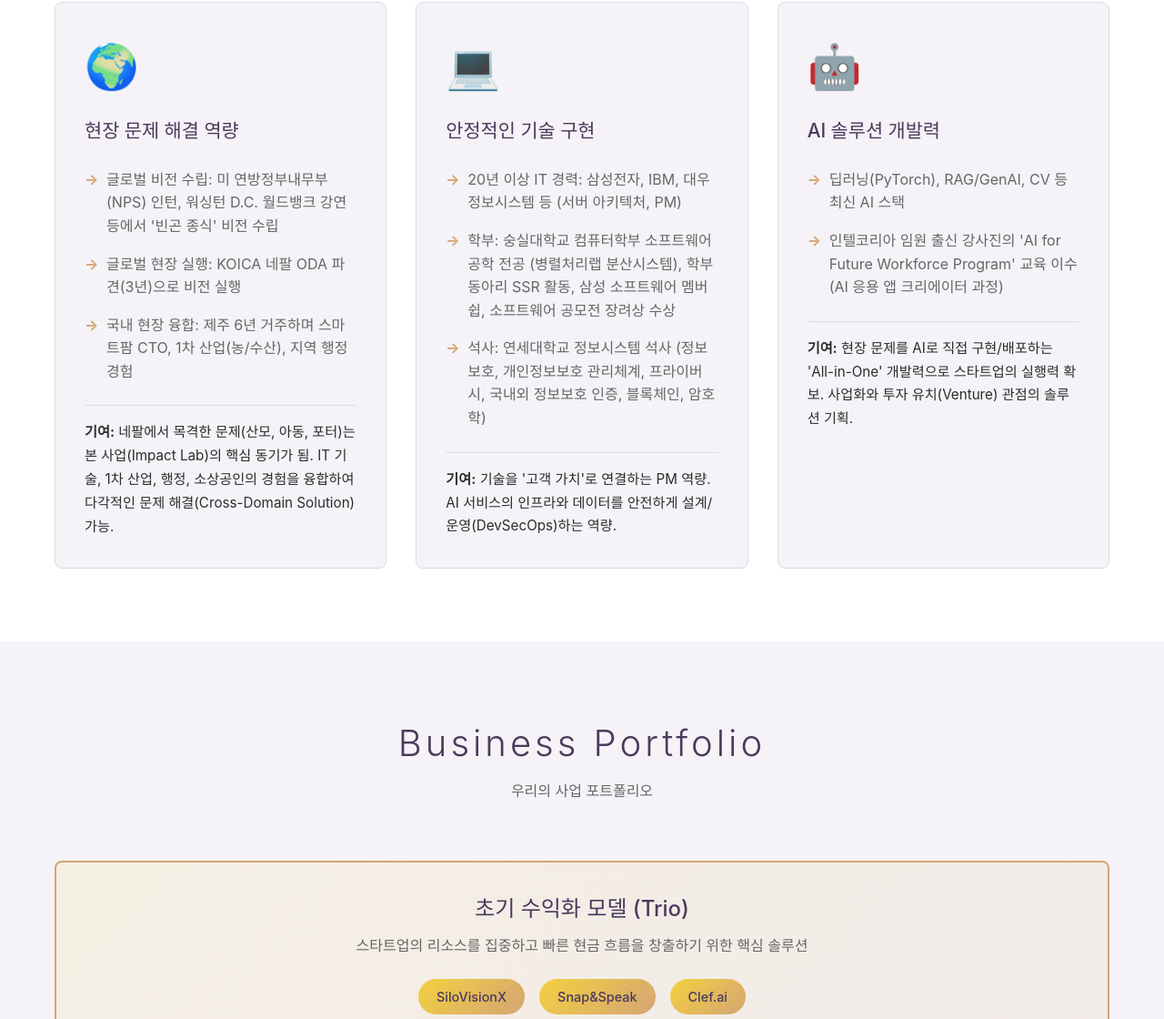
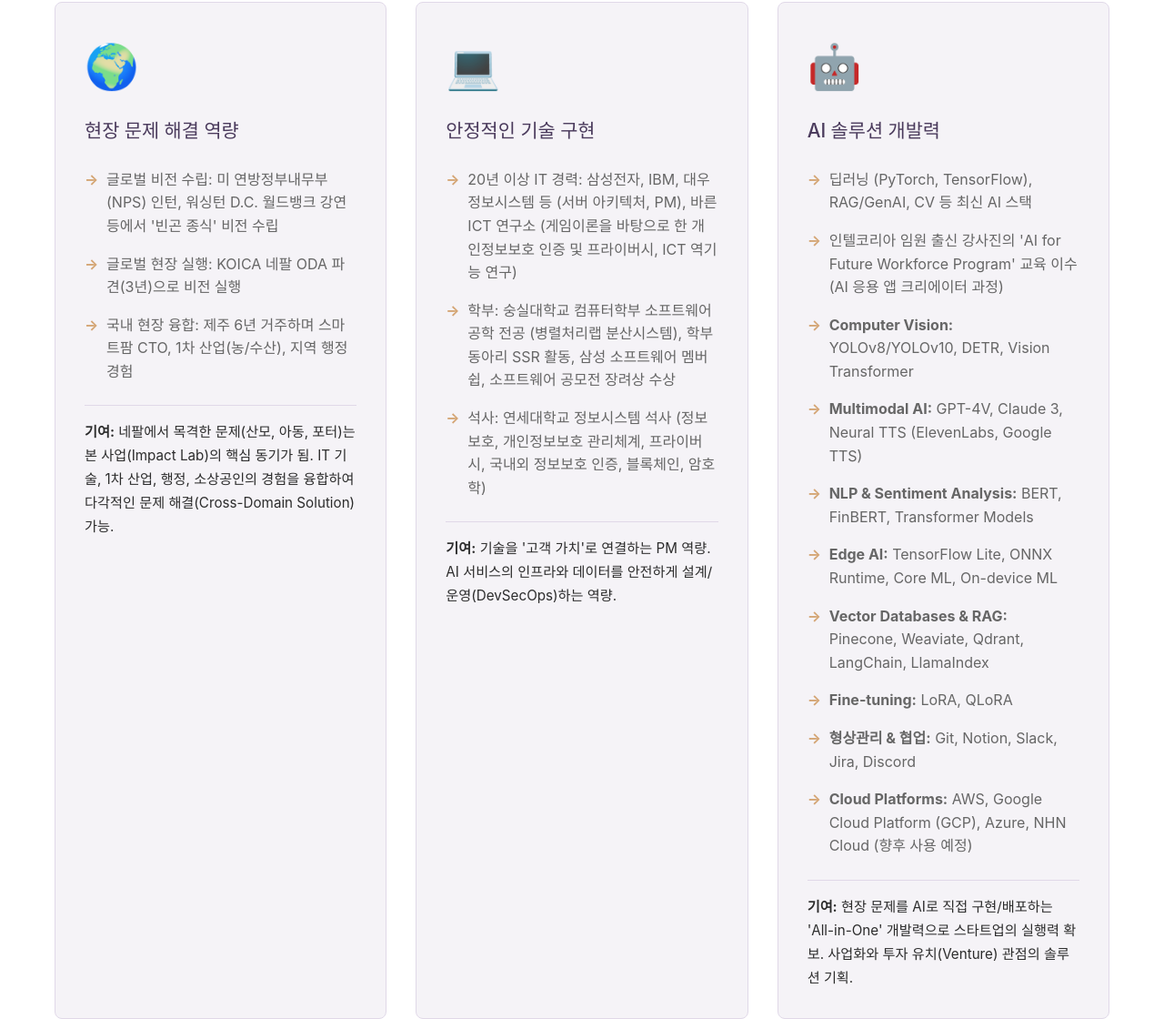
Before and after one commit to psoy/aicansmile, a website: page index.html in a window 1280 px wide. Shown: the part 3611-4731 px from the top of the page at 91% size. Drawn offline with nearby package versions, Linux system fonts and the light colour scheme.

Commit message:
docs: Expand CEO AI development capabilities section
- Add TensorFlow alongside PyTorch in deep learning stack

- Add detailed tech stack categories: Computer Vision, Multimodal AI, NLP & Sentiment Analysis, Edge AI, Vector Databases & RAG, Fine-tuning

- Add collaboration tools: Git, Notion, Slack, Jira, Discord

- Add cloud platforms: AWS, GCP, Azure, NHN Cloud (future use)

```diff
--- a/index.html
+++ b/index.html
@@ -159,7 +159,7 @@
                         <div class="competency-icon">💻</div>
                         <h4>안정적인 기술 구현</h4>
                         <ul>
-                            <li>20년 이상 IT 경력: 삼성전자, IBM, 대우정보시스템 등 (서버 아키텍처, PM)</li>
+                            <li>20년 이상 IT 경력: 삼성전자, IBM, 대우정보시스템 등 (서버 아키텍처, PM), 바른ICT 연구소 (게임이론을 바탕으로 한 개인정보보호 인증 및 프라이버시, ICT 역기능 연구)</li>
                             <li>학부: 숭실대학교 컴퓨터학부 소프트웨어 공학 전공 (병렬처리랩 분산시스템), 학부동아리 SSR 활동, 삼성 소프트웨어 멤버쉽, 소프트웨어 공모전 장려상 수상</li>
                             <li>석사: 연세대학교 정보시스템 석사 (정보보호, 개인정보보호 관리체계, 프라이버시, 국내외 정보보호 인증, 블록체인, 암호학)</li>
                         </ul>
@@ -169,8 +169,16 @@
                         <div class="competency-icon">🤖</div>
                         <h4>AI 솔루션 개발력</h4>
                         <ul>
-                            <li>딥러닝(PyTorch), RAG/GenAI, CV 등 최신 AI 스택</li>
+                            <li>딥러닝 (PyTorch, TensorFlow), RAG/GenAI, CV 등 최신 AI 스택</li>
                             <li>인텔코리아 임원 출신 강사진의 'AI for Future Workforce Program' 교육 이수 (AI 응용 앱 크리에이터 과정)</li>
+                            <li><strong>Computer Vision:</strong> YOLOv8/YOLOv10, DETR, Vision Transformer</li>
+                            <li><strong>Multimodal AI:</strong> GPT-4V, Claude 3, Neural TTS (ElevenLabs, Google TTS)</li>
+                            <li><strong>NLP & Sentiment Analysis:</strong> BERT, FinBERT, Transformer Models</li>
+                            <li><strong>Edge AI:</strong> TensorFlow Lite, ONNX Runtime, Core ML, On-device ML</li>
+                            <li><strong>Vector Databases & RAG:</strong> Pinecone, Weaviate, Qdrant, LangChain, LlamaIndex</li>
+                            <li><strong>Fine-tuning:</strong> LoRA, QLoRA</li>
+                            <li><strong>형상관리 & 협업:</strong> Git, Notion, Slack, Jira, Discord</li>
+                            <li><strong>Cloud Platforms:</strong> AWS, Google Cloud Platform (GCP), Azure, NHN Cloud (향후 사용 예정)</li>
                         </ul>
                         <p class="competency-contribution"><strong>기여:</strong> 현장 문제를 AI로 직접 구현/배포하는 'All-in-One' 개발력으로 스타트업의 실행력 확보. 사업화와 투자 유치(Venture) 관점의 솔루션 기획.</p>
                     </div>
```
